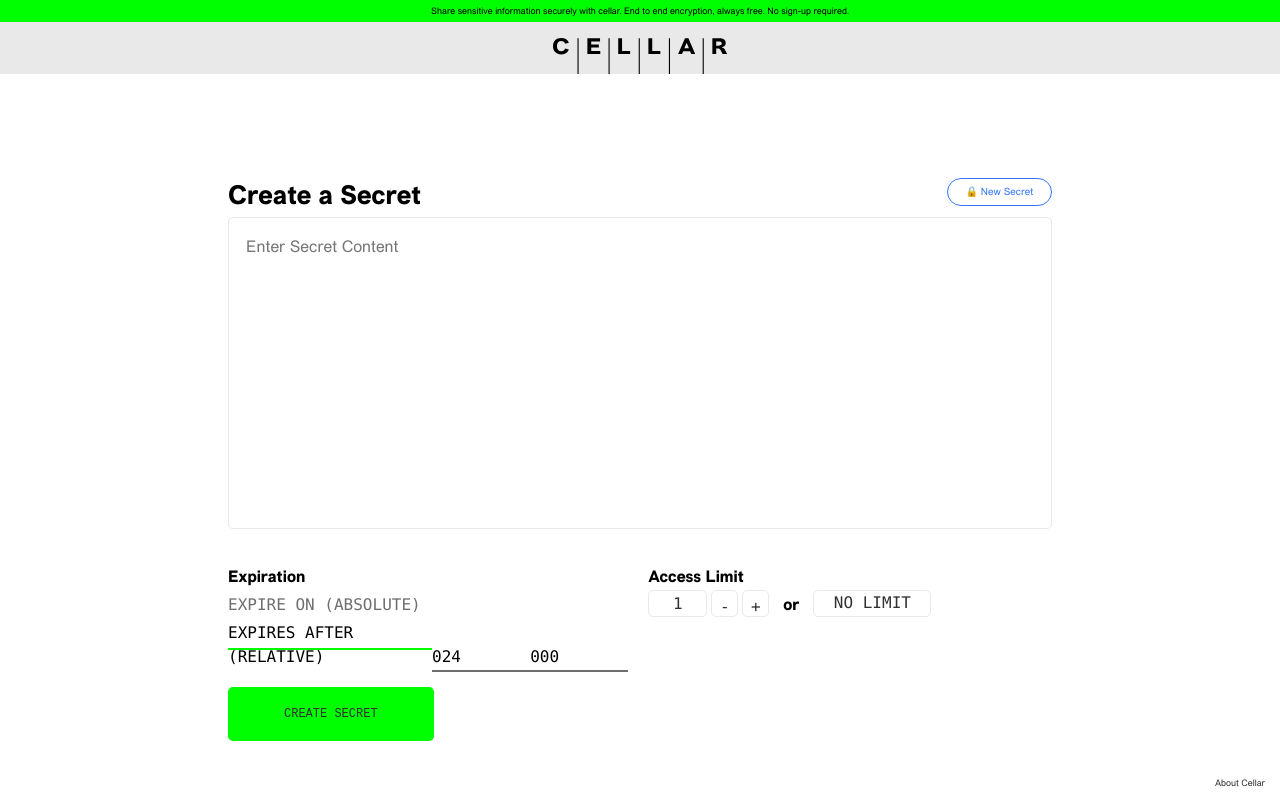
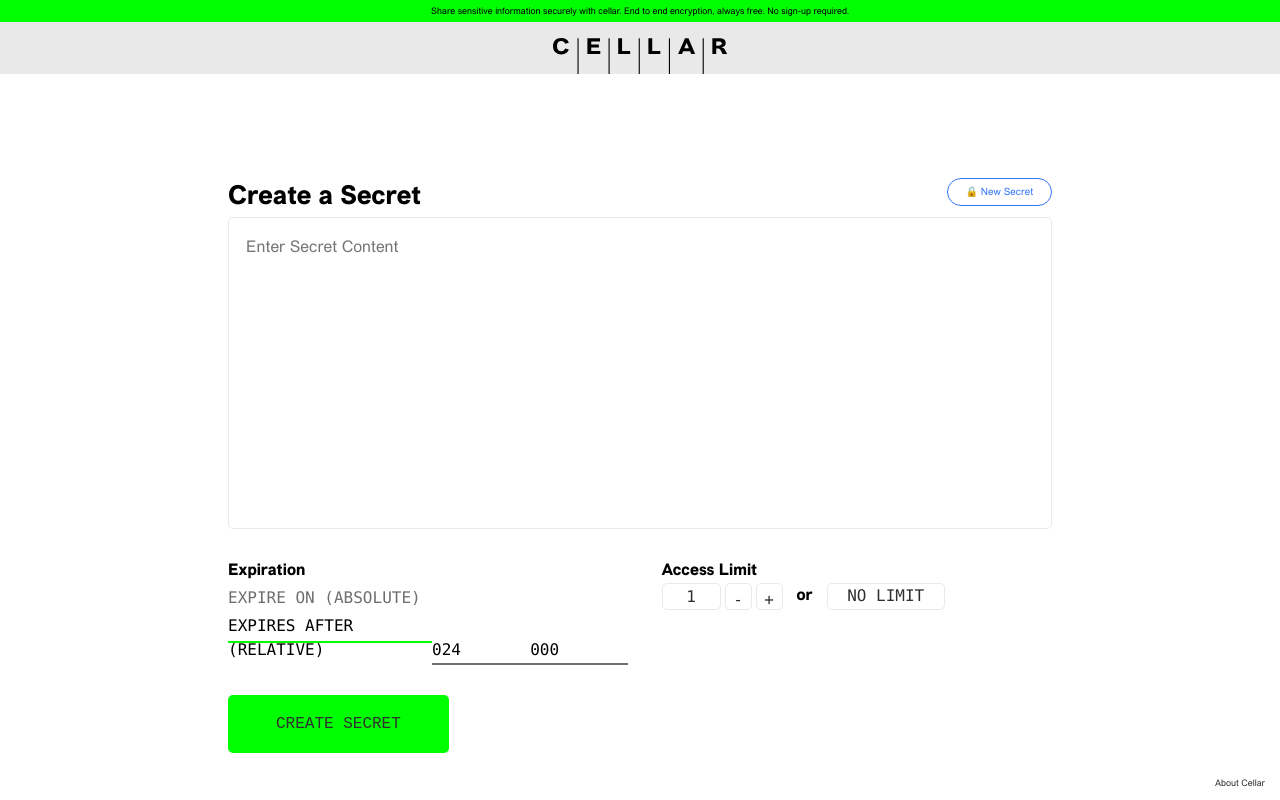
Before and after one commit to Cellar/cellar-ui, a React (Vite) app: page / in a window 1280 px wide. Built offline with nearby package versions, Linux system fonts and the light colour scheme; a web font is replaced by a local one.

Commit message:
More formatting on create page
Signed-off-by: Aria Vesta <dev@ariavesta.com>

```diff
--- a/src/components/Button.module.css
+++ b/src/components/Button.module.css
@@ -32,7 +32,7 @@
   border-radius: 0.5rem;
   display: inline-block;
   cursor: pointer;
-  font-size: larger;
+  font-size: 1.6rem;
 }
 
 
@@ -52,7 +52,7 @@
   text-transform: uppercase;
   background-color: var(--color-green);
   color: var(--color-green);
-  padding: 20px 30px;
+  padding: 20px 2.2rem;
   letter-spacing: 4px;
   position: relative;
 }
@@ -80,7 +80,7 @@
 .round {
   border-radius: 2rem;
   background-color: white;
-  border: 1px solid var(--color-blue);
+  border: .15rem solid var(--color-blue);
   display: inline-flex;
   justify-content: center;
   align-items: center;
--- a/src/components/Form.module.css
+++ b/src/components/Form.module.css
@@ -9,7 +9,6 @@
 
 .inputWrapper {
   display:inline-block;
-  margin-bottom: 0.5rem;
 }
 
 .input {
--- a/src/components/createSecret/CreateSecretForm.module.css
+++ b/src/components/createSecret/CreateSecretForm.module.css
@@ -1,3 +1,7 @@
+.accessLimitSection {
+  padding-left: 1.33rem;
+}
+
 .accessLimitElements {
   display: flex;
   gap: .4rem;
@@ -18,6 +22,10 @@
 .header {
   font-weight: bold;
   font-size: 1.6rem;
+}
+
+.formSection {
+  padding-top: 3rem;
 }
 
 .expirationMode, .expirationModeOption, .expirationInput {
@@ -80,7 +88,6 @@
 }
 
 .formControls {
-  padding-top: 1.7rem;
   display: flex;
   align-content: flex-start;
   gap: 1rem;
--- a/src/components/createSecret/CreateSecretForm.tsx
+++ b/src/components/createSecret/CreateSecretForm.tsx
@@ -9,6 +9,7 @@ import {AbsoluteExpiration} from "./AbsoluteExpiration";
 import {createSecret} from "../../api/client";
 import {ISecretMetadata} from "../../models/secretMetadata";
 import {useNavigate} from "react-router-dom";
+import cx from "classnames";
 
 const ExpirationModes = {
   Absolute: 'Expire On (Absolute)',
@@ -46,8 +47,7 @@ export const CreateSecretForm = () => {
           placeholder="Enter Secret Content"
           onChange={e => setSecretContent(e.target.value)}
           required/>
-        <br />
-        <div className={classes.formControls}>
+        <div className={cx(classes.formControls, classes.formSection)}>
           <div>
             <span className={classes.header}>Expiration</span>
             <div>
@@ -72,7 +72,7 @@ export const CreateSecretForm = () => {
             </div>
           </div>
           <div className={classes.shim}/>
-          <div>
+          <div className={classes.accessLimitSection}>
             <span className={classes.header}>Access Limit</span>
             <div className={classes.accessLimitElements}>
               <TextInput
@@ -87,8 +87,7 @@ export const CreateSecretForm = () => {
             </div>
           </div>
         </div>
-        <br/>
-        <div>
+        <div className={classes.formSection}>
           <Button appearance={Button.appearances.primary} data-text="Create Secret" onClick={handleCreateSecret}>
             Create Secret
           </Button>
```
